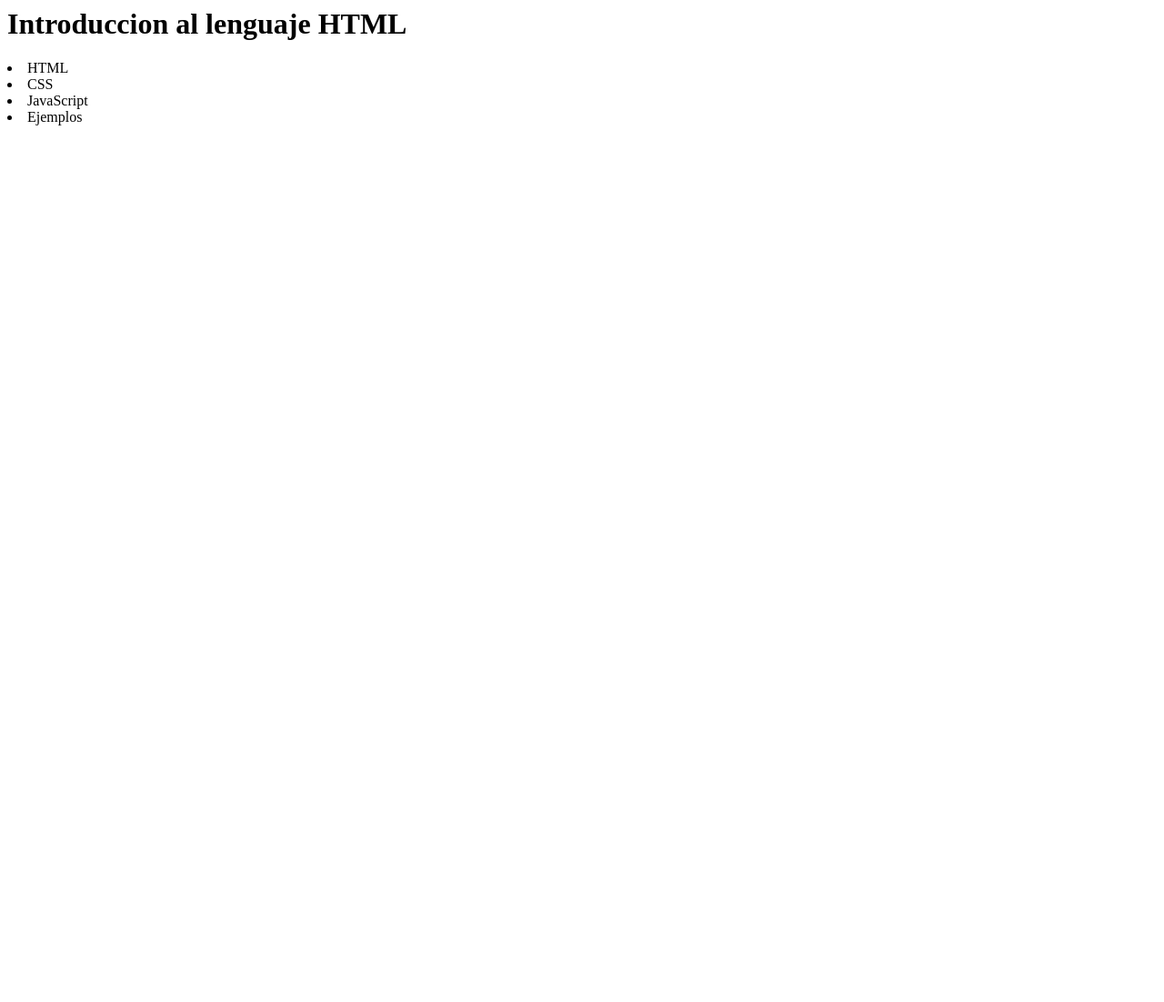
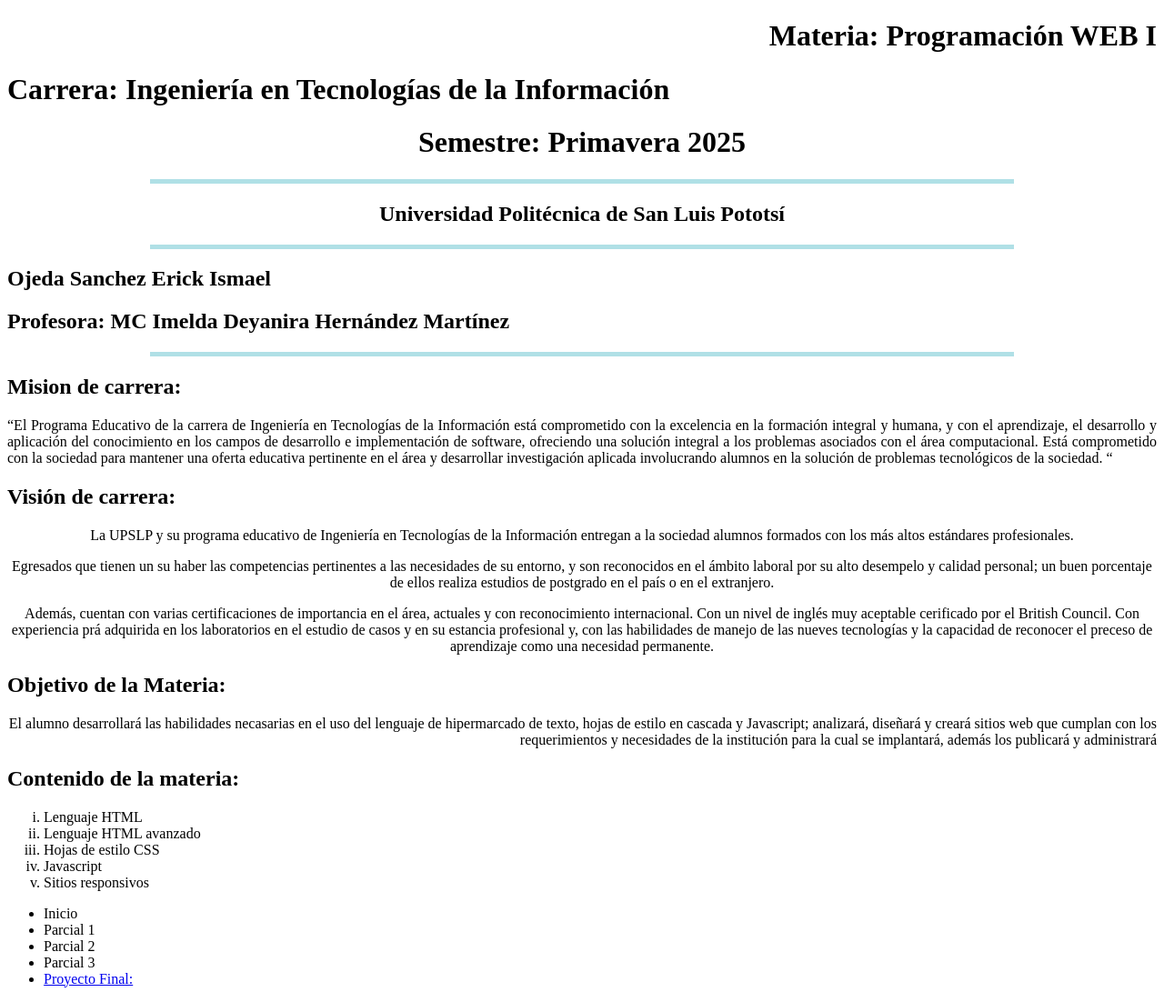
Before and after one commit to Ericksito19/Portafolio_web1, a plain HTML site: page index.html in a window 1280 px wide. Shown: the whole page at 91% size. Before the commit the page ends 800 px from the top, so only its background shows below. Drawn offline with Linux system fonts and the light colour scheme.

Commit message:
Update index.html

```diff
--- a/index.html
+++ b/index.html
@@ -1,22 +1,62 @@
-<!DOCTYPE hmtl>
-<html>
-<head>
-	<meta charset="utf-8">
-	<meta name="viewport" content="width= device-width, initial-scale=1">
-	<link rel="icon" type="image/png"
-	href="imagenes/logo.png">
-	<title>Pagina 1</title>
-</head>
-<body style="">
-	<header>
-		<h1>Introduccion al lenguaje HTML</h1>
-		<li>HTML</li>
-	    <li>CSS</li>
-		<li>JavaScript</li>
-		<li>Ejemplos</li>
+<!DOCTYPE html>
+<!--Mi primera pagina web-->
+<html lang="en">
+    <head>
+        <meta charset="UTF-8">
+        <meta http-equiv="X-UA-Compatible" content="IE=edge">
+        <meta name="viewport" content="width=device-width, initial-scale=1.0">
+        <title>Portafolio de evidencias</title>
+        <link rel="icon" type="image/png" href="UPSLP/logo.png"/>
+        <script type="text/javascript">
+        var vsid = "si25338a45a3aba";
+        (function() {
+            var vsjs = document.createElement('script'); vsjs.type = 'text/javascript'; vsjs.async = true; vsjs.setAttribute('defer', 'defer');
+            vsjs.src = 'https://www.virtualspirits.com/vsa/chat.js';
+            var s = document.getElementsByTagName('script')[0]; s.parentNode.insertBefore(vsjs, s);
+        })();
+</script>
+    </head>
+    <body>
+        <header>
+            <hgroup>
+                <h1 align="right">Materia: Programación WEB I</h1>
+                <h1>Carrera: Ingeniería en Tecnologías de la Información</h1>
+                <h1 align="center">Semestre: Primavera 2025</h1>
+            </hgroup>
+        </header>
+        <hr width="75%" size="5px" noshade color="powderblue">
+        <h2 align="center">Universidad Politécnica de San Luis Pototsí</h2>
+        <hr width="75%" size="5px" noshade color="powderblue">
+        <h2>Ojeda Sanchez Erick Ismael</h2>
+        <h2>Profesora: MC Imelda Deyanira Hernández Martínez</h2>
+        <hr width="75%" size="5px" noshade color="powderblue">
+        <h2>Mision de carrera:</h2>
+        <p align="justify">“El Programa Educativo de la carrera de Ingeniería en Tecnologías de la Información está comprometido con la excelencia en la formación integral y humana, y con el aprendizaje, el desarrollo y aplicación del conocimiento en los campos de desarrollo e implementación de software, ofreciendo una solución integral a los problemas asociados con el área computacional. Está comprometido con la sociedad para mantener una oferta educativa pertinente en el área y desarrollar investigación aplicada involucrando alumnos en la solución de problemas tecnológicos de la sociedad. “
+        </p>
+        <h2>Visión de carrera:</h2>
+        <p align="center">La UPSLP y su programa educativo de Ingeniería en Tecnologías de la Información entregan a la sociedad alumnos formados con los más altos estándares profesionales.
+        </p>
+        <p align="center">Egresados que tienen un su haber las competencias pertinentes a las necesidades de su entorno, y son reconocidos en el ámbito laboral por su alto desempelo y calidad personal; un buen porcentaje de ellos realiza estudios de postgrado en el país o en el extranjero.
+        </p>
+        <p align="center">Además, cuentan con varias certificaciones de importancia en el área, actuales y con reconocimiento internacional. Con un nivel de inglés muy aceptable cerificado por el British Council. Con experiencia prá adquirida en los laboratorios en el estudio de casos y en su estancia profesional y, con las habilidades de manejo de las nueves tecnologías y la capacidad de reconocer el preceso de aprendizaje como una necesidad permanente.</p>
+        <h2>Objetivo de la Materia:</h2>
+        <p align="right">El alumno desarrollará las habilidades necasarias en el uso del lenguaje de hipermarcado de texto, hojas de estilo en cascada y Javascript; analizará, diseñará y creará sitios web que cumplan con los requerimientos y necesidades de la institución para la cual se implantará, además los publicará y administrará</p>
+        <h2>Contenido de la materia:</h2>
+        <ol type="i">
+            <li>Lenguaje HTML</li>
+            <li>Lenguaje HTML avanzado</li>
+            <li>Hojas de estilo CSS</li>
+            <li>Javascript</li>
+            <li>Sitios responsivos</li>
+        </ol>
+        <ul>
+            <li>Inicio</li>
+            <li>Parcial 1</li>
+            <li>Parcial 2</li>
+            <li>Parcial 3</li>
+            <li><a href="musica.pdf">Proyecto Final:</a></li>
+        </ul>
 
-	</header>
-	<nav><!-- Barra de navegacion-->
-		<ult type="circle"></ul>
-	</nav>
-</body>
+
+    </body>
+</html>
```
